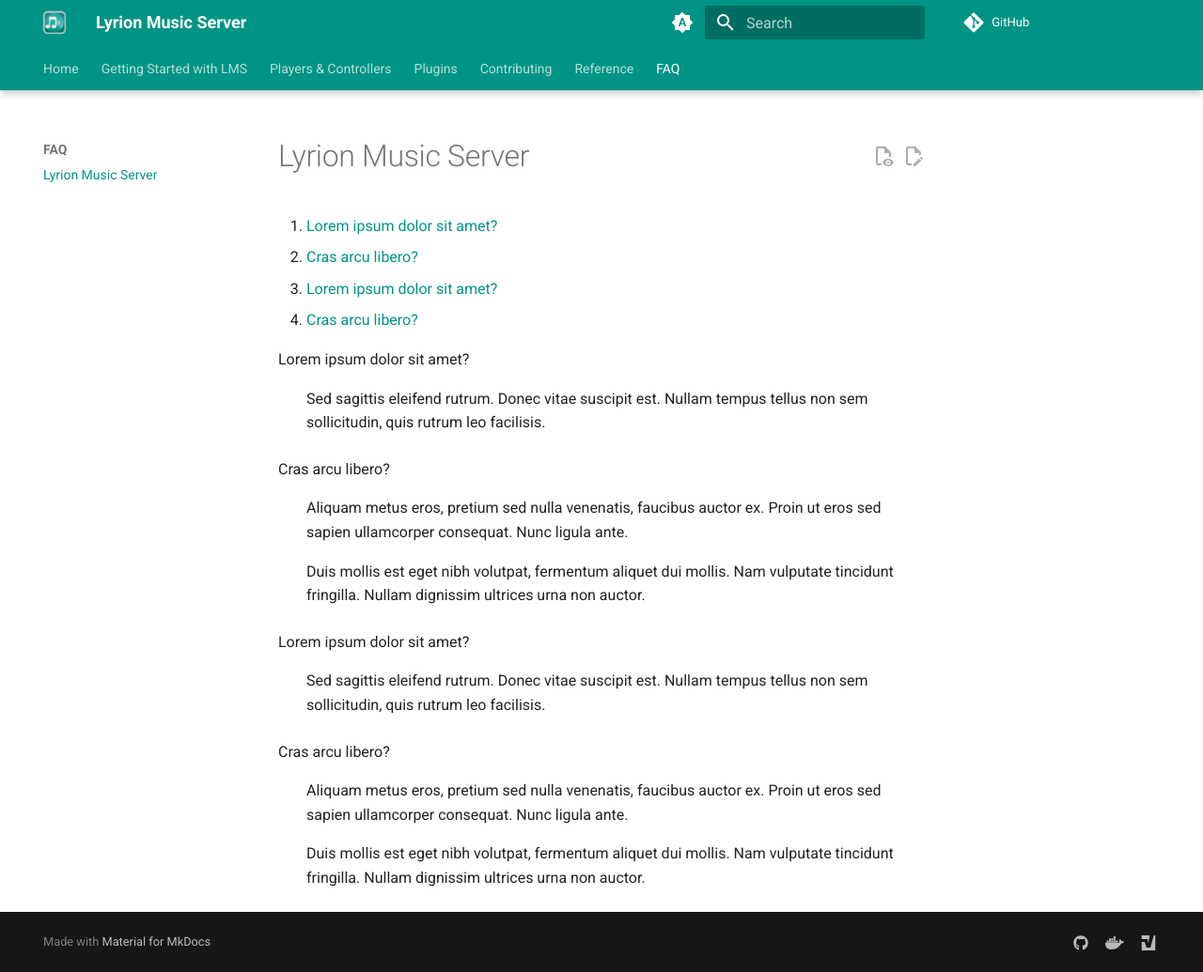
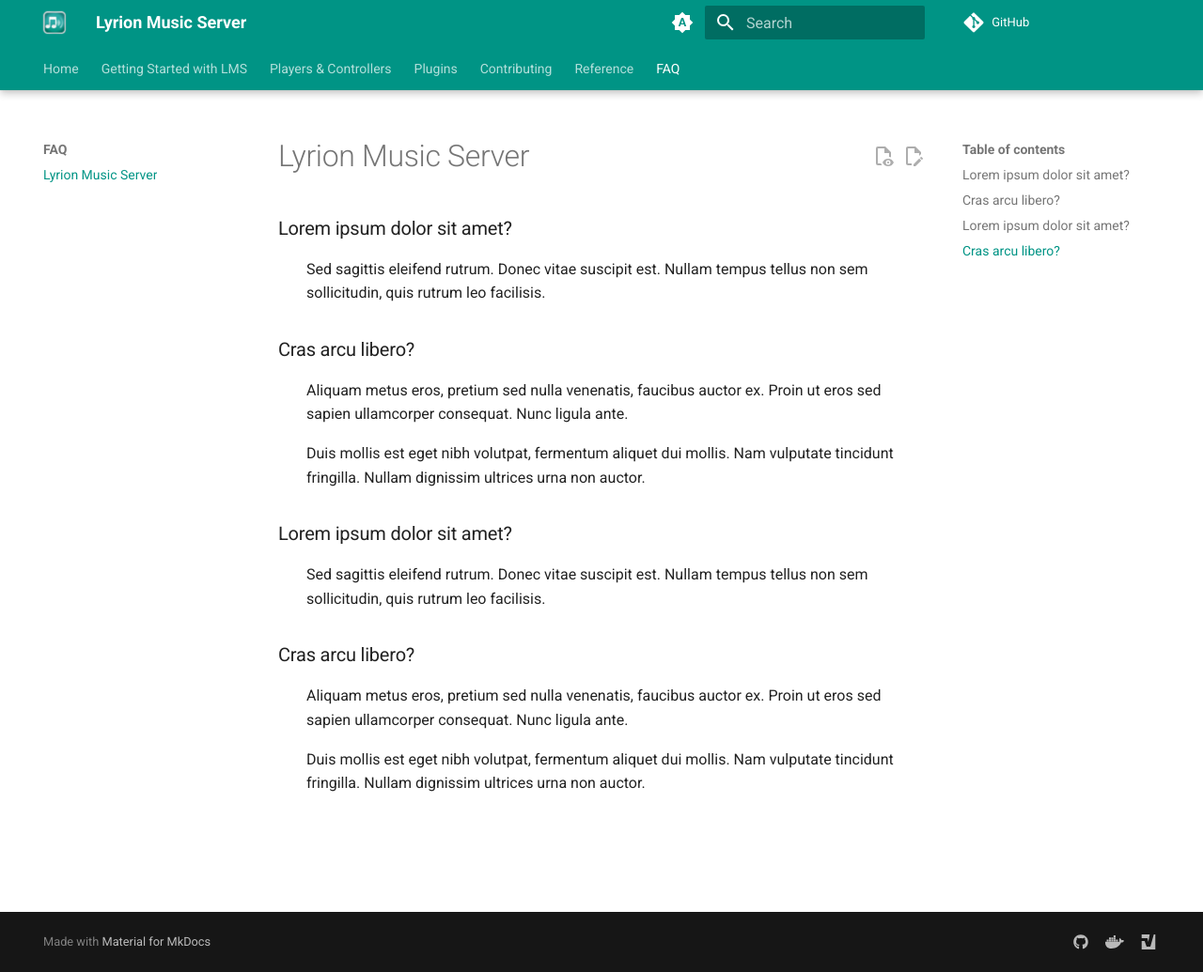
Before and after one commit to LMS-Community/lms-community.github.io, an MkDocs documentation site: the page built from docs/faq/lms.md, in a window 1280 px wide and 1035 px high. Shown: the whole window at 94% size. Built offline with MkDocs 1.6.1 and Material for MkDocs 9.7.7, drawn with Linux system fonts in a browser that asks for light colours; plug-ins that fetch from the network failed and are left out; comment, search, counter and statistics services are not loaded.

Commit message:
Use headings instead of list of links

```diff
--- a/docs/faq/lms.md
+++ b/docs/faq/lms.md
@@ -3,19 +3,12 @@
 title: Lyrion Music Server FAQ
 ---
 
-1. [Lorem ipsum dolor sit amet?](#q1)
-2. [Cras arcu libero?](#q2)
-3. [Lorem ipsum dolor sit amet?](#q3)
-4. [Cras arcu libero?](#q4)
-
-<a name="q1"></a>
-Lorem ipsum dolor sit amet?
+### Lorem ipsum dolor sit amet?
 
 :   Sed sagittis eleifend rutrum. Donec vitae suscipit est. Nullam tempus
     tellus non sem sollicitudin, quis rutrum leo facilisis.
 
-<a name="q2"></a>
-Cras arcu libero?
+### Cras arcu libero?
 
 :   Aliquam metus eros, pretium sed nulla venenatis, faucibus auctor ex. Proin
     ut eros sed sapien ullamcorper consequat. Nunc ligula ante.
@@ -24,14 +17,12 @@
     Nam vulputate tincidunt fringilla.
     Nullam dignissim ultrices urna non auctor.
 
-<a name="q3"></a>
-Lorem ipsum dolor sit amet?
+### Lorem ipsum dolor sit amet?
 
 :   Sed sagittis eleifend rutrum. Donec vitae suscipit est. Nullam tempus
     tellus non sem sollicitudin, quis rutrum leo facilisis.
 
-<a name="q4"></a>
-Cras arcu libero?
+### Cras arcu libero?
 
 :   Aliquam metus eros, pretium sed nulla venenatis, faucibus auctor ex. Proin
     ut eros sed sapien ullamcorper consequat. Nunc ligula ante.
```
